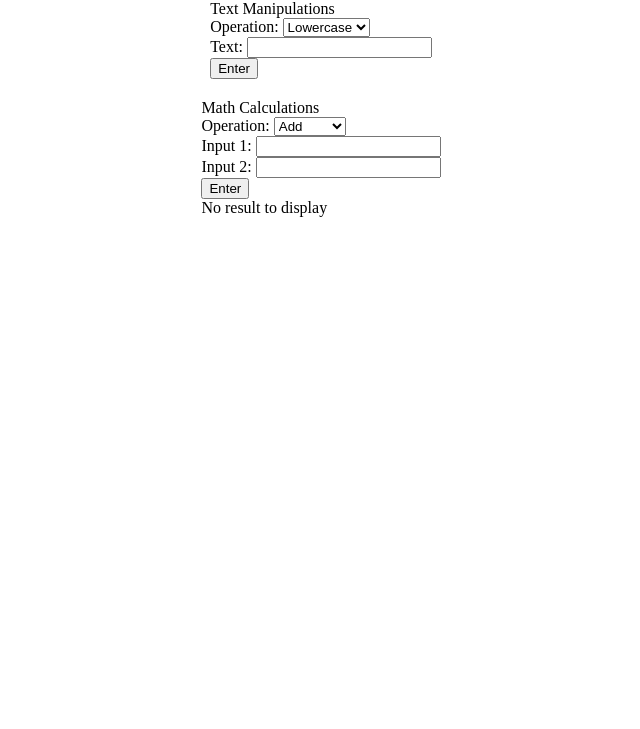
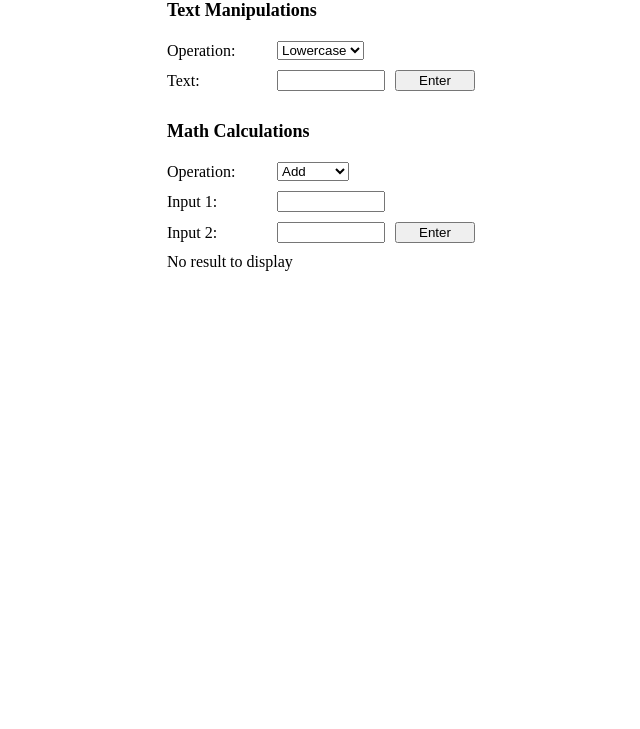
Before and after one commit to michael-lee-bubble/pythonanywhere-live, a Flask app: page / in a window 1280 px wide. Shown: the part 71-800 px from the top of the page, without its empty margins (319-959 px from the left). Run offline with Flask 3, Linux system fonts and the light colour scheme.

Commit message:
Fix html.

```diff
--- a/templates/index.html
+++ b/templates/index.html
@@ -64,9 +64,50 @@
             /* Align to the center */
         }
 
-        /* ... rest of your CSS ... */
+        .input-container {
+            display: flex;
+            align-items: center;
+            margin-bottom: 10px;
+        }
 
-        /* Rest of the existing styles remain unchanged */
+        .header {
+            font-size: 18px;
+            font-weight: bold;
+            margin-bottom: 20px;
+        }
+
+        .header-result {
+            font-size: 18px;
+            font-weight: bold;
+        }
+
+        label {
+            width: 100px;
+            margin-right: 10px;
+        }
+
+        .math-sign {
+            width: 20px;
+            text-align: center;
+        }
+
+        input {
+            width: 100px;
+        }
+
+        .button-container {
+            display: flex;
+            align-items: center;
+        }
+
+        button {
+            width: 80px;
+            margin-left: 10px;
+        }
+
+        .result-container {
+            margin-top: 10px;
+        }
     </style>
 </head>
 
```
